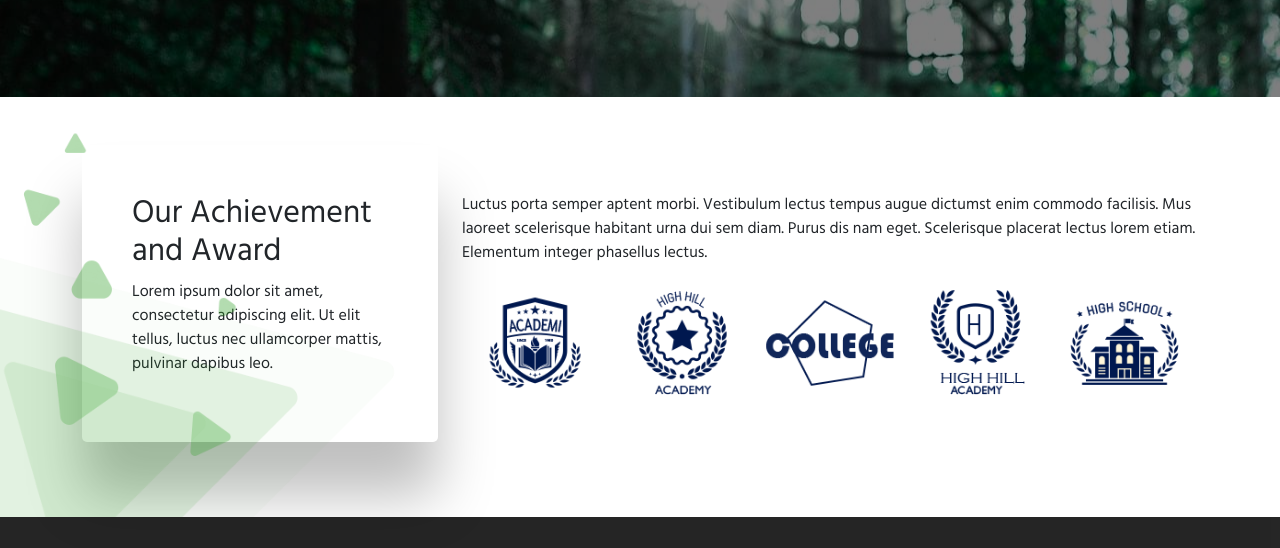
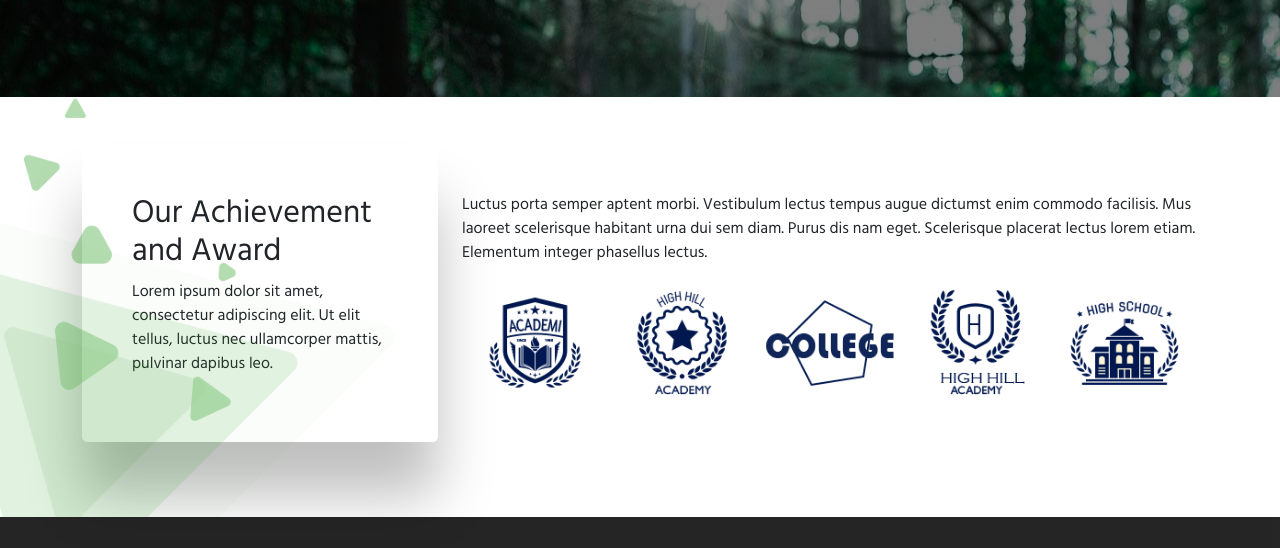
Before and after one commit to ngocnguyen1992/portfolio-04-09-2022, a plain HTML site: page index.html in a window 1280 px wide. Shown: the part 2571-3119 px from the top of the page. Drawn offline with nearby package versions, Linux system fonts and the light colour scheme; files whose address does not match are found by name.

Commit message:
fix-archivement-bg-img

```diff
--- a/css/style.css
+++ b/css/style.css
@@ -148,14 +148,15 @@ header{
 .archivement-bg-img{
     width: 100%;
     height: 100%;
-    /* object-fit: cover; */
+    object-fit: cover;
     z-index:8;
     background-image: url(../img/memphis_3.png);
     background-repeat: no-repeat;
     background-size: 50% auto;
+    background-position: bottom left;
     position: absolute;
-    bottom: 0%;
-    left: 0%;
+    top: 0;
+    left: 0;
     opacity: 50%;
 }
 .archivement-content{
```
